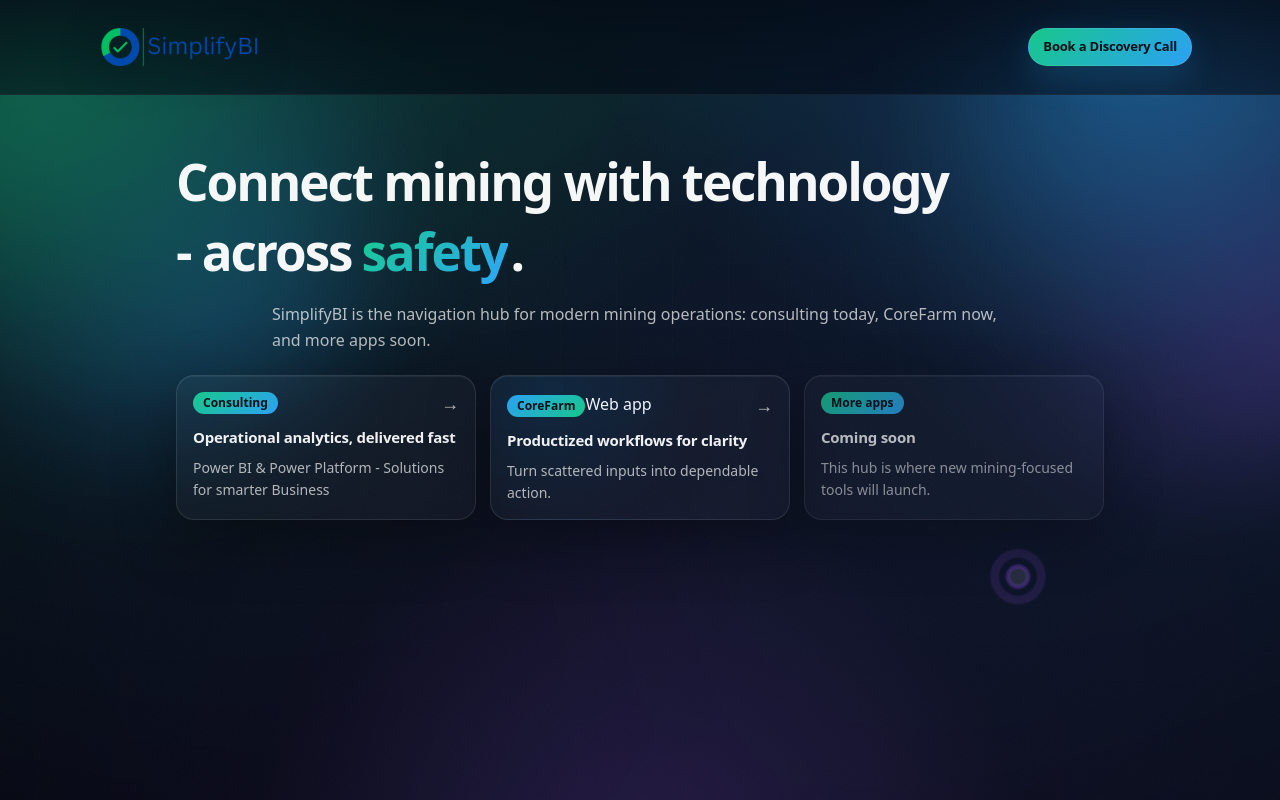
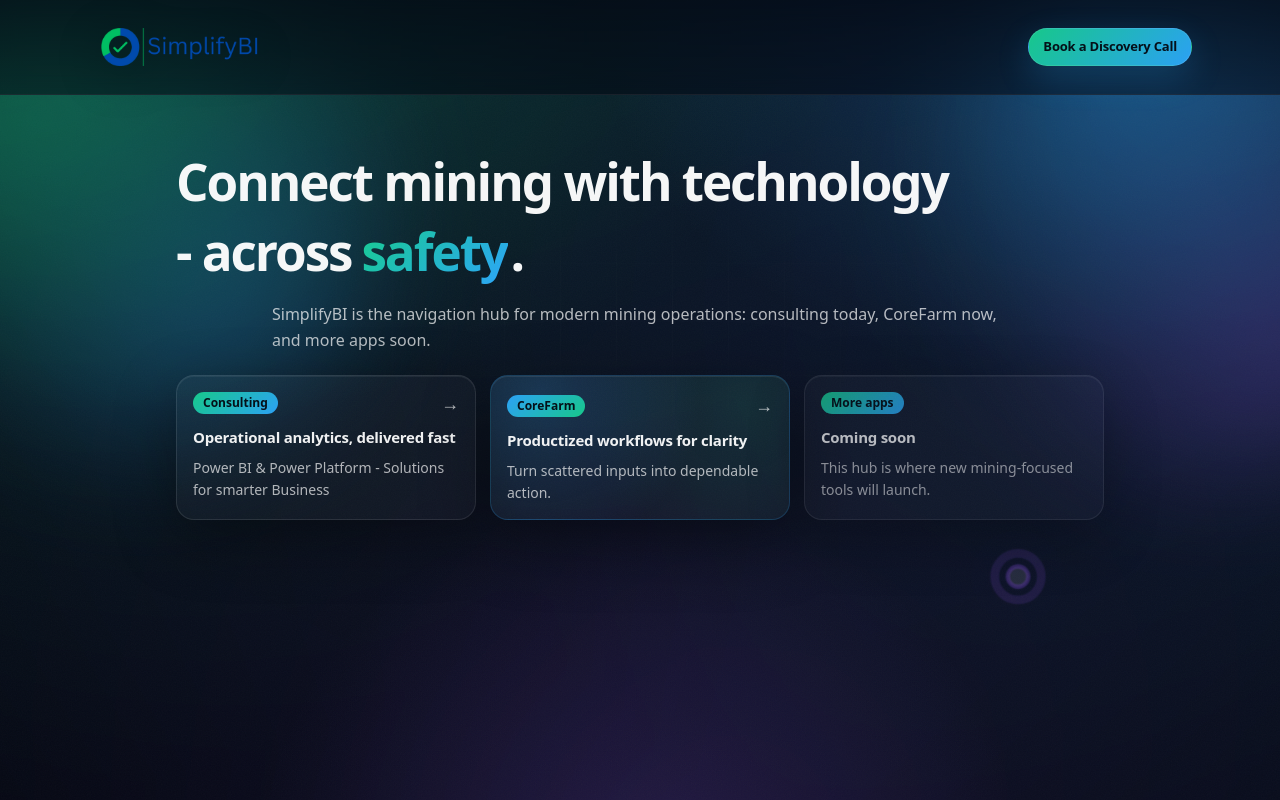
Before and after one commit to SIMPLIFYBI/SimplifyBILanding, a Next.js app: page / in a window 1280 px wide. Built offline with nearby package versions, Linux system fonts and the light colour scheme.

Commit message:
Hide legacy CoreFarm tag

```diff
--- a/app/globals.css
+++ b/app/globals.css
@@ -1349,7 +1349,14 @@
 }
 
 .sb-routeCardAlt {
-  background: radial-gradient(circle at 20% 10%, rgba(46, 168, 255, 0.12), rgba(255, 255, 255, 0.03) 55%);
+  border-color: rgba(46, 168, 255, 0.20);
+  background:
+    radial-gradient(circle at 16% 14%, rgba(46, 168, 255, 0.18), transparent 58%),
+    radial-gradient(circle at 84% 20%, rgba(24, 209, 143, 0.10), transparent 60%),
+    rgba(255, 255, 255, 0.03);
+  box-shadow:
+    0 20px 66px rgba(0, 0, 0, 0.44),
+    inset 0 1px 0 rgba(255, 255, 255, 0.08);
 }
 
 .sb-routeCardMuted {
@@ -1361,6 +1368,12 @@
   align-items: center;
   justify-content: space-between;
   gap: 10px;
+}
+
+/* Defensive: older deployments briefly rendered a "Web app" tag via `.sb-routeTag`.
+   We no longer use it, but hiding ensures it never appears if stale markup is served. */
+.sb-routeTag {
+  display: none !important;
 }
 
 .sb-routeArrow {
```
